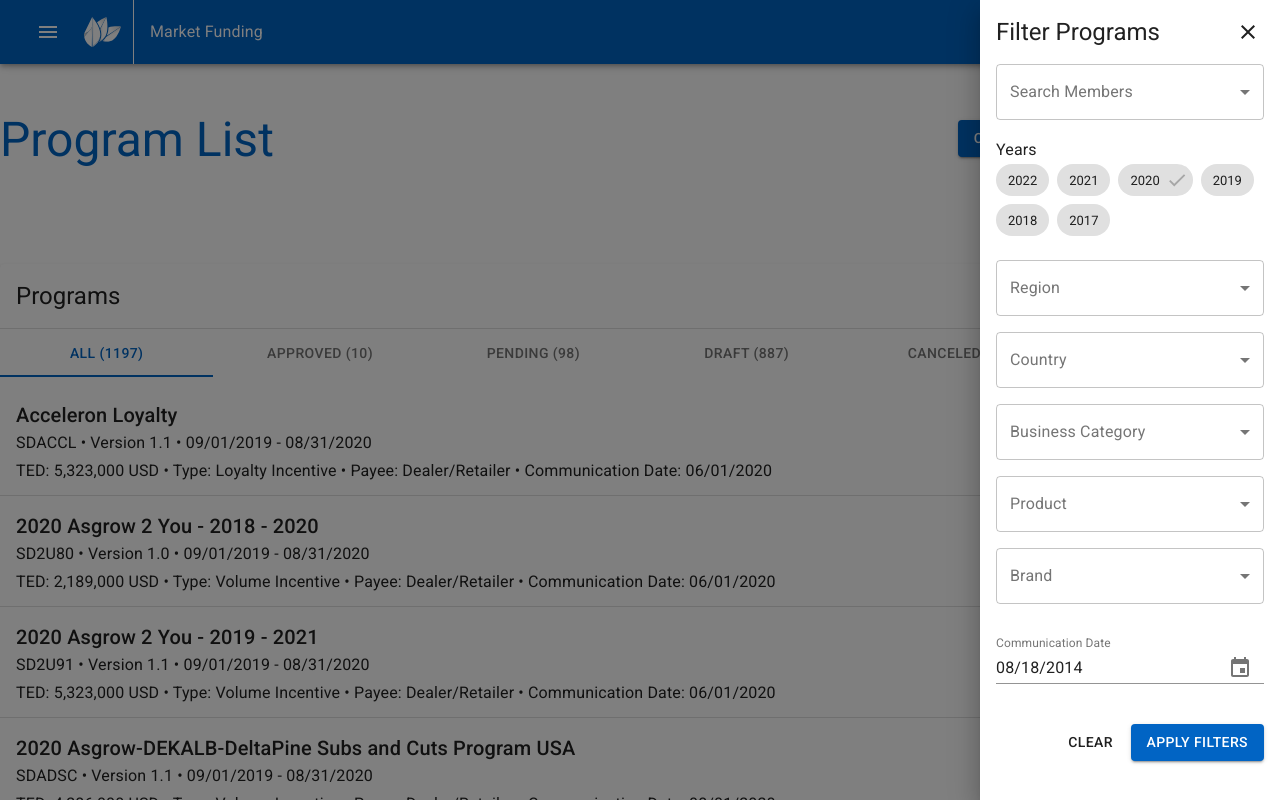
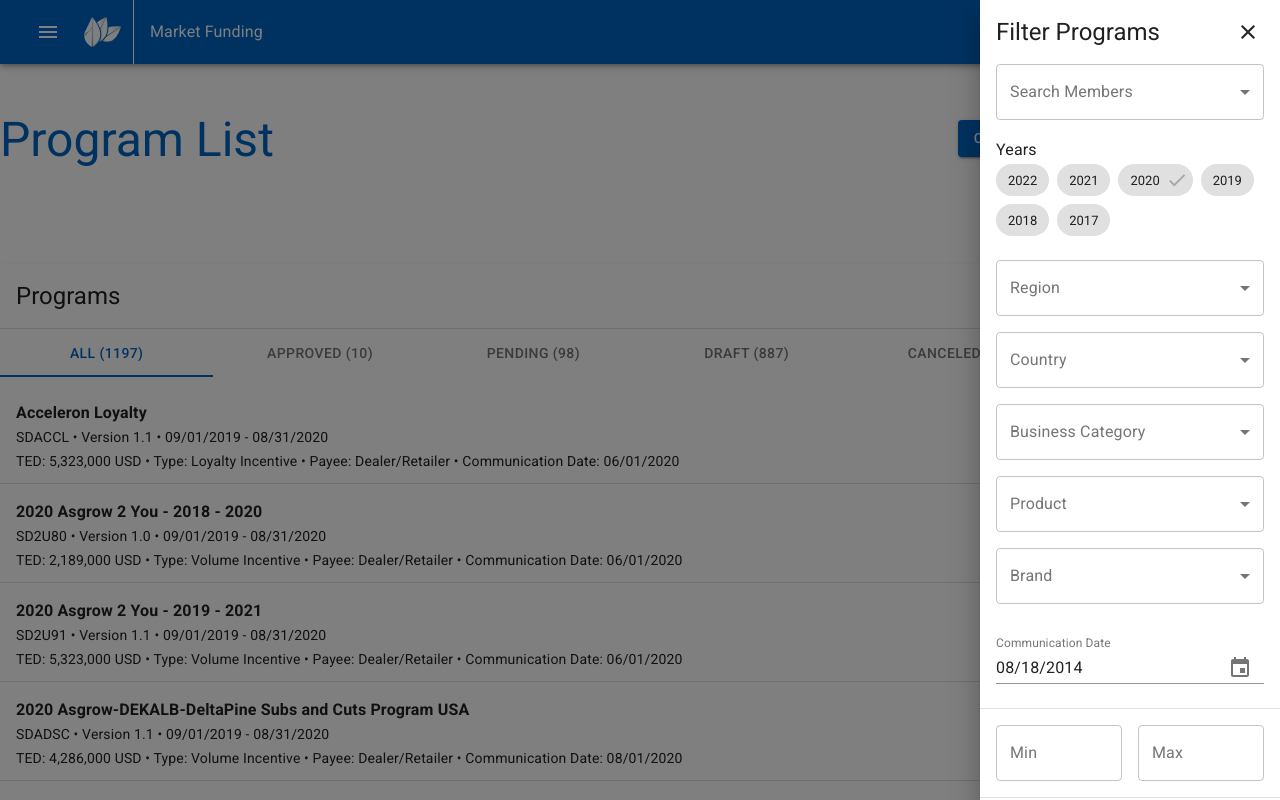
Before and after one commit to stephen-salyer/testingDART, a React (Create React App) app: page /program-list in a window 1280 px wide. Both pictures are taken after a click on the button 1208 px from the left and 138 px from the top of the page. Shown: the top 800 px of the page. Built offline with nearby package versions, Linux system fonts and the light colour scheme; grey boxes are pictures that could not be loaded; the HTML template or start-up script is replaced by a standard one.

Commit message:
Program List Updates

```diff
--- a/src/Components/ApprovalStatusDraft.js
+++ b/src/Components/ApprovalStatusDraft.js
@@ -50,7 +50,7 @@
   {
     title: '2017 APEX & RT MESA Herbicide Program USA',
     programId: 'APIRFP',
-    pulledBack: '3 Times',
+    pulledBack: '3 Times • Program Creation to Approval Submission: 3 weeks',
   },
   {
     title: '2017 Acetanilide Dicamba Incentive Offer US',
--- a/src/Components/ProgramListFilter.js
+++ b/src/Components/ProgramListFilter.js
@@ -22,6 +22,7 @@
 } from '@material-ui/pickers';
 import CardHeader from '@material-ui/core/CardHeader';
 import 'date-fns';
+import {Divider, Grid, TextField} from '@material-ui/core';
 
 const useStyles = makeStyles({
   root: {
@@ -261,6 +262,18 @@
           />
         </MuiPickersUtilsProvider>
       </Box>
+      <Divider />
+      <Box display="flex" flexDirection="row" p={2}>
+        <Grid container spacing={2}>
+          <Grid item xs={6}>
+            <TextField label="Min" variant="outlined" />
+          </Grid>
+          <Grid item xs={6}>
+            <TextField label="Max" variant="outlined" />
+          </Grid>
+        </Grid>
+      </Box>
+      <Divider />
       <Box p={2} display="flex" justifyContent="flex-end">
         <Box pr={1}>
           <Button>clear</Button>
--- a/src/Components/ProgramListItemsAll.js
+++ b/src/Components/ProgramListItemsAll.js
@@ -160,9 +160,16 @@
               >
                 <ListItemText
                   className={classes.listItemTextNoMargin}
-                  primary={<Typography variant="h6">{name}</Typography>}
+                  primary={
+                    <Typography
+                      variant="subtitle1"
+                      style={{fontWeight: 'bold'}}
+                    >
+                      {name}
+                    </Typography>
+                  }
                   secondary={
-                    <Typography variant="body1">
+                    <Typography variant="body2">
                       {[id, version, year].join(' • ')}
                     </Typography>
                   }
@@ -170,7 +177,7 @@
                 <ListItemText
                   classes={{primary: classes.listItemTertiary}}
                   primary={
-                    <Typography variant="body1">
+                    <Typography variant="body2">
                       {[ted, type, payee, communicationDate].join(' • ')}
                     </Typography>
                   }
--- a/src/Components/ProgramListItemsApproved.js
+++ b/src/Components/ProgramListItemsApproved.js
@@ -160,9 +160,16 @@
               >
                 <ListItemText
                   className={classes.listItemTextNoMargin}
-                  primary={<Typography variant="h6">{name}</Typography>}
+                  primary={
+                    <Typography
+                      variant="subtitle1"
+                      style={{fontWeight: 'bold'}}
+                    >
+                      {name}
+                    </Typography>
+                  }
                   secondary={
-                    <Typography variant="body1">
+                    <Typography variant="body2">
                       {[id, version, year].join(' • ')}
                     </Typography>
                   }
@@ -170,7 +177,7 @@
                 <ListItemText
                   classes={{primary: classes.listItemTertiary}}
                   primary={
-                    <Typography variant="body1">
+                    <Typography variant="body2">
                       {[ted, type, payee, communicationDate].join(' • ')}
                     </Typography>
                   }
--- a/src/Components/ProgramListItemsBackToDraft.js
+++ b/src/Components/ProgramListItemsBackToDraft.js
@@ -58,9 +58,16 @@
               >
                 <ListItemText
                   className={classes.listItemTextNoMargin}
-                  primary={<Typography variant="h6">{name}</Typography>}
+                  primary={
+                    <Typography
+                      variant="subtitle1"
+                      style={{fontWeight: 'bold'}}
+                    >
+                      {name}
+                    </Typography>
+                  }
                   secondary={
-                    <Typography variant="body1">
+                    <Typography variant="body2">
                       {[id, version, year].join(' • ')}
                     </Typography>
                   }
@@ -68,7 +75,7 @@
                 <ListItemText
                   classes={{primary: classes.listItemTertiary}}
                   primary={
-                    <Typography variant="body1">
+                    <Typography variant="body2">
                       {[ted, type, payee, communicationDate].join(' • ')}
                     </Typography>
                   }
--- a/src/Components/ProgramListItemsCanceled.js
+++ b/src/Components/ProgramListItemsCanceled.js
@@ -58,9 +58,16 @@
               >
                 <ListItemText
                   className={classes.listItemTextNoMargin}
-                  primary={<Typography variant="h6">{name}</Typography>}
+                  primary={
+                    <Typography
+                      variant="subtitle1"
+                      style={{fontWeight: 'bold'}}
+                    >
+                      {name}
+                    </Typography>
+                  }
                   secondary={
-                    <Typography variant="body1">
+                    <Typography variant="body2">
                       {[id, version, year].join(' • ')}
                     </Typography>
                   }
@@ -68,7 +75,7 @@
                 <ListItemText
                   classes={{primary: classes.listItemTertiary}}
                   primary={
-                    <Typography variant="body1">
+                    <Typography variant="body2">
                       {[ted, type, payee, communicationDate].join(' • ')}
                     </Typography>
                   }
--- a/src/Components/ProgramListItemsDraft.js
+++ b/src/Components/ProgramListItemsDraft.js
@@ -58,9 +58,16 @@
               >
                 <ListItemText
                   className={classes.listItemTextNoMargin}
-                  primary={<Typography variant="h6">{name}</Typography>}
+                  primary={
+                    <Typography
+                      variant="subtitle1"
+                      style={{fontWeight: 'bold'}}
+                    >
+                      {name}
+                    </Typography>
+                  }
                   secondary={
-                    <Typography variant="body1">
+                    <Typography variant="body2">
                       {[id, version, year].join(' • ')}
                     </Typography>
                   }
@@ -68,7 +75,7 @@
                 <ListItemText
                   classes={{primary: classes.listItemTertiary}}
                   primary={
-                    <Typography variant="body1">
+                    <Typography variant="body2">
                       {[ted, type, payee, communicationDate].join(' • ')}
                     </Typography>
                   }
--- a/src/Components/ProgramListItemsPending.js
+++ b/src/Components/ProgramListItemsPending.js
@@ -58,9 +58,16 @@
               >
                 <ListItemText
                   className={classes.listItemTextNoMargin}
-                  primary={<Typography variant="h6">{name}</Typography>}
+                  primary={
+                    <Typography
+                      variant="subtitle1"
+                      style={{fontWeight: 'bold'}}
+                    >
+                      {name}
+                    </Typography>
+                  }
                   secondary={
-                    <Typography variant="body1">
+                    <Typography variant="body2">
                       {[id, version, year].join(' • ')}
                     </Typography>
                   }
@@ -68,7 +75,7 @@
                 <ListItemText
                   classes={{primary: classes.listItemTertiary}}
                   primary={
-                    <Typography variant="body1">
+                    <Typography variant="body2">
                       {[ted, type, payee, communicationDate].join(' • ')}
                     </Typography>
                   }
--- a/src/Components/ProgramMenu.js
+++ b/src/Components/ProgramMenu.js
@@ -42,7 +42,7 @@
               alignItems="center"
               justifyContent="space-between"
             >
-              <Delete color="error" style={{paddingRight: 8}} /> Delete Program
+              <Delete color="error" style={{paddingRight: 8}} /> Delete
             </Box>
           </Typography>
         </MenuItem>
```
